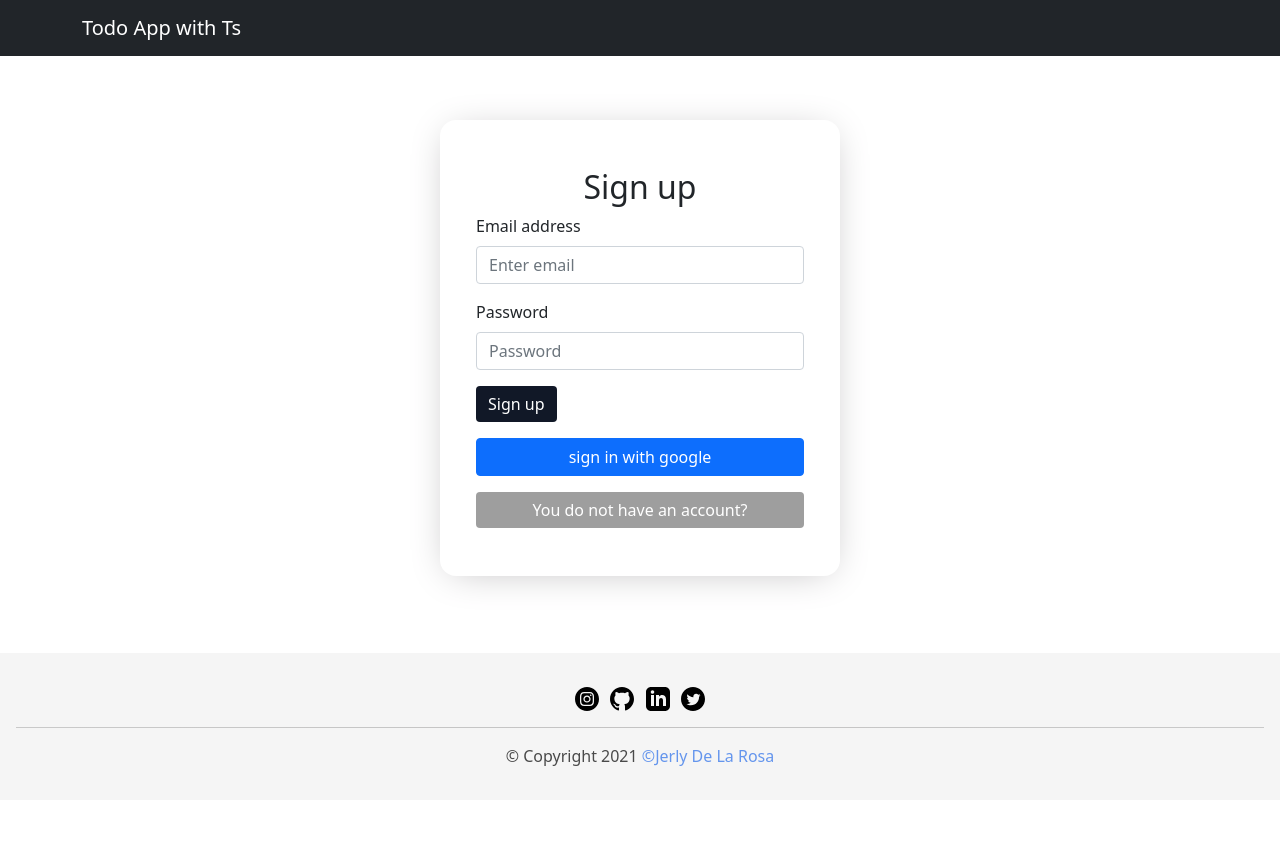
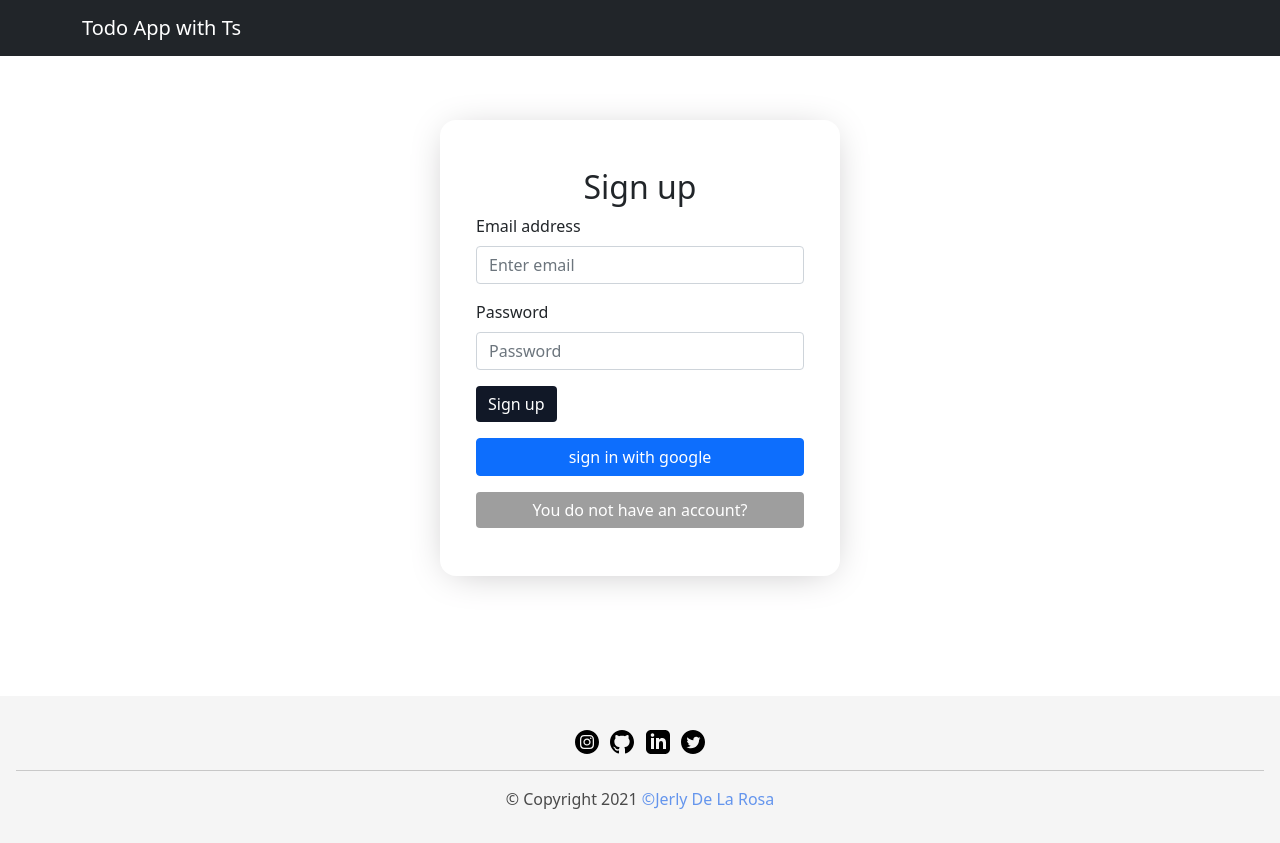
Before and after one commit to jerlyrosa/todo-ts-firebase, a React (Create React App) app: page / in a window 1280 px wide. Before the commit the page ends 800 px from the top, so only its background shows below. Built offline with nearby package versions, Linux system fonts and the light colour scheme; no server answers.

Commit message:
fix bug:styles

```diff
--- a/src/App.tsx
+++ b/src/App.tsx
@@ -7,6 +7,8 @@ import Layout from "./components/layout";
 import Header from "./components/header";
 import { Container } from "react-bootstrap";
 import FooterUI from "./footer";
+import styled from "@emotion/styled";
+
 function App() {
   const [userGlobalState, setUserGlobalState] = useState<boolean | null>(null);
   const [userEmail, setUserEmail] = useState<string | null>();
@@ -27,6 +29,7 @@ function App() {
     <ThemeProvider
       breakpoints={["xxxl", "xxl", "xl", "lg", "md", "sm", "xs", "xxs"]}
     >
+      <Section>
         <Layout>
           <Header isUser={userGlobalState} />
           {userGlobalState === null ? (
@@ -41,9 +44,20 @@ function App() {
             <Login />
           )}
         </Layout>
+      </Section>
       <FooterUI />
     </ThemeProvider>
   );
 }
 
 export default App;
+
+const Section = styled.section`
+  /* align-items: center; */
+  display: flex;
+  flex-direction: column;
+  margin: 0 auto;
+  max-width: 140rem;
+  min-height: 87vh;
+  overflow-wrap: anywhere;
+`;
--- a/src/footer.tsx
+++ b/src/footer.tsx
@@ -55,7 +55,7 @@ const Footer = styled.footer`
   background: #f5f5f5;
   padding: 2rem 1rem;
   width: 100%;
-  position: absolute;
+  position: relative;
   bottom: 0;
   text-align: center;
 `;
```
Lines whose indentation alone changed are shown as unchanged.
